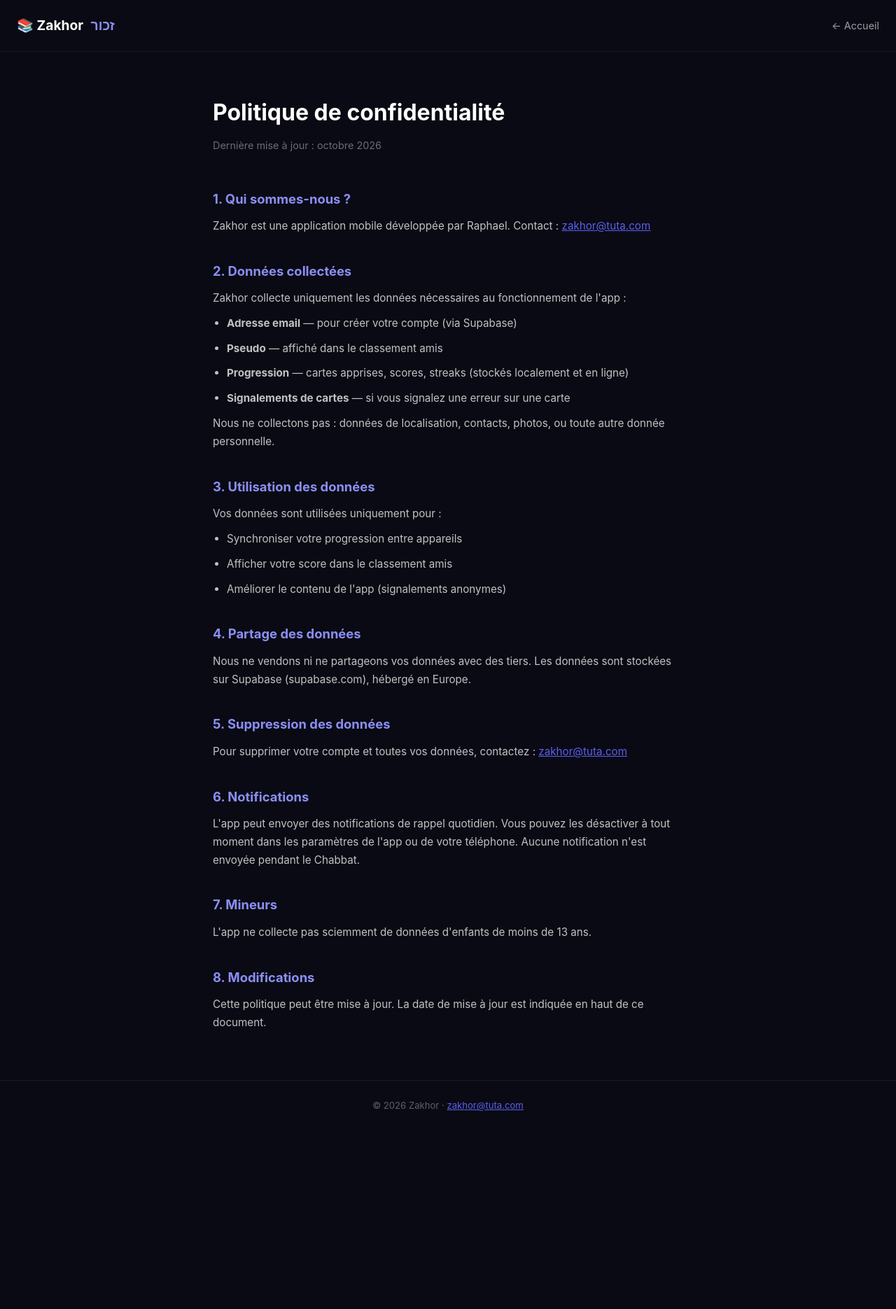
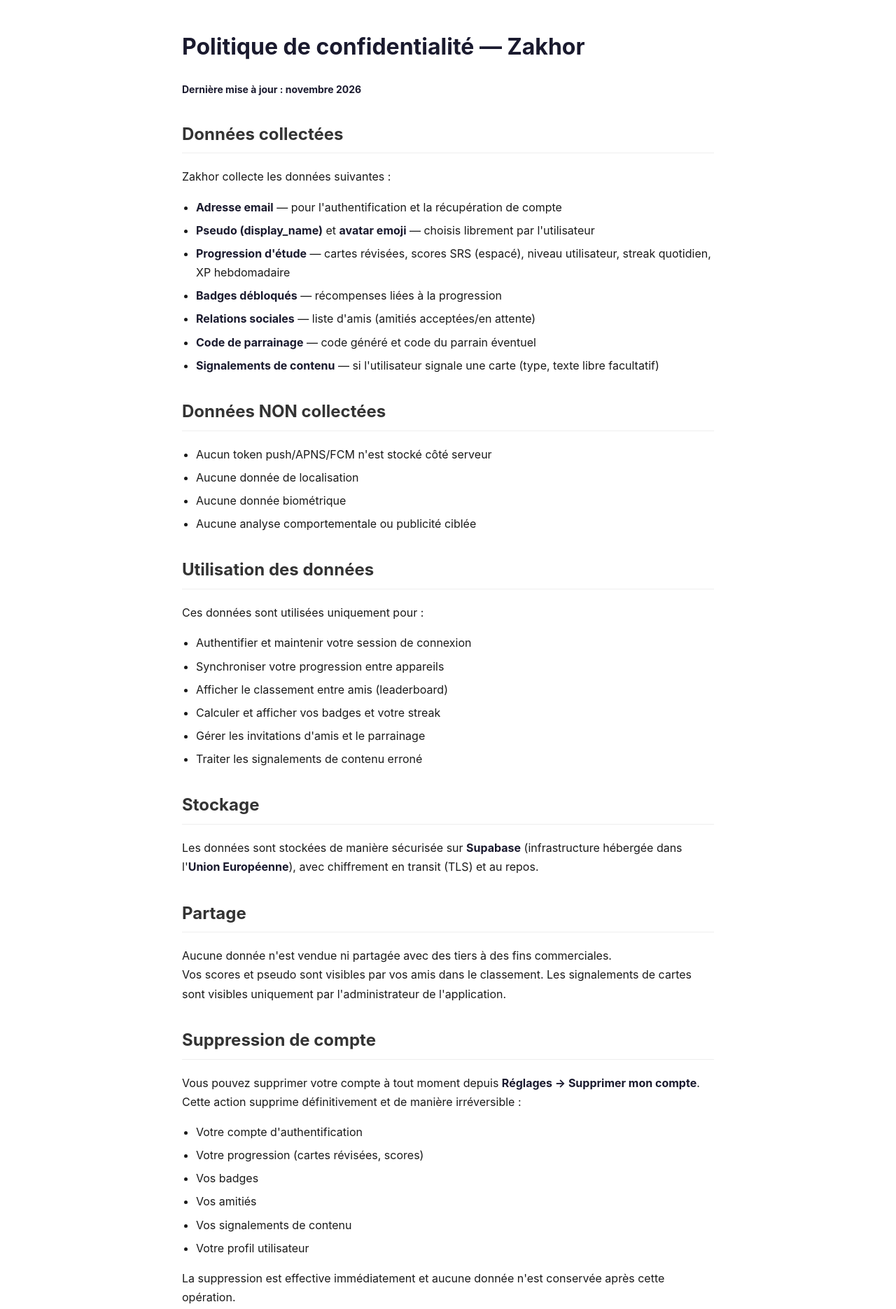
Before and after one commit to Raphencoder/zakhor-site, a plain HTML site: page privacy.html in a window 1280 px wide. Shown: the top 1870 px of the page at 70% size. Before the commit the page ends 1615 px from the top, so only its background shows below. Drawn offline with Linux system fonts and the light colour scheme.

Commit message:
chore: mise à jour politique de confidentialité — suppression compte, RGPD, données complètes

```diff
--- a/privacy.html
+++ b/privacy.html
@@ -5,95 +5,83 @@
   <meta name="viewport" content="width=device-width, initial-scale=1.0">
   <title>Politique de confidentialité — Zakhor</title>
   <style>
-    * { margin: 0; padding: 0; box-sizing: border-box; }
-    body {
-      background: #0A0A14;
-      color: #fff;
-      font-family: -apple-system, BlinkMacSystemFont, 'Segoe UI', sans-serif;
-      line-height: 1.7;
-    }
-    header {
-      padding: 20px 24px;
-      border-bottom: 1px solid #1a1a2e;
-      display: flex;
-      justify-content: space-between;
-      align-items: center;
-    }
-    .logo { font-size: 1.2rem; font-weight: 700; }
-    .logo span { color: #8b8ff5; margin-left: 6px; }
-    nav a { color: rgba(255,255,255,0.6); font-size: 0.9rem; text-decoration: none; }
-    nav a:hover { text-decoration: underline; }
-    .container {
-      max-width: 720px;
-      margin: 0 auto;
-      padding: 60px 24px;
-    }
-    h1 { font-size: 2rem; margin-bottom: 8px; }
-    .date { color: rgba(255,255,255,0.4); font-size: 0.9rem; margin-bottom: 48px; }
-    h2 { font-size: 1.15rem; margin: 36px 0 10px; color: #8b8ff5; }
-    p, li { color: rgba(255,255,255,0.75); font-size: 0.95rem; margin-bottom: 10px; }
+    body { font-family: -apple-system, BlinkMacSystemFont, 'Segoe UI', sans-serif; max-width: 760px; margin: 40px auto; padding: 0 20px; color: #1a1a1a; line-height: 1.7; }
+    h1 { color: #1a1a2e; }
+    h2 { color: #333; border-bottom: 1px solid #eee; padding-bottom: 6px; margin-top: 32px; }
     ul { padding-left: 20px; }
+    li { margin-bottom: 6px; }
+    strong { color: #1a1a2e; }
+    .updated { color: #666; font-size: 14px; }
     a { color: #5B5FEF; }
-    footer {
-      border-top: 1px solid #1a1a2e;
-      padding: 24px;
-      text-align: center;
-      font-size: 0.82rem;
-      color: rgba(255,255,255,0.35);
-    }
   </style>
 </head>
 <body>
+  <h1>Politique de confidentialité — Zakhor</h1>
+  <p class="updated"><strong>Dernière mise à jour : novembre 2026</strong></p>
 
-<header>
-  <div class="logo">📚 Zakhor <span>זכור</span></div>
-  <nav><a href="index.html">← Accueil</a></nav>
-</header>
-
-<div class="container">
-  <h1>Politique de confidentialité</h1>
-  <p class="date">Dernière mise à jour : octobre 2026</p>
-
-  <h2>1. Qui sommes-nous ?</h2>
-  <p>Zakhor est une application mobile développée par Raphael. Contact : <a href="mailto:zakhor@tuta.com">zakhor@tuta.com</a></p>
-
-  <h2>2. Données collectées</h2>
-  <p>Zakhor collecte uniquement les données nécessaires au fonctionnement de l'app :</p>
+  <h2>Données collectées</h2>
+  <p>Zakhor collecte les données suivantes :</p>
   <ul>
-    <li><strong>Adresse email</strong> — pour créer votre compte (via Supabase)</li>
-    <li><strong>Pseudo</strong> — affiché dans le classement amis</li>
-    <li><strong>Progression</strong> — cartes apprises, scores, streaks (stockés localement et en ligne)</li>
-    <li><strong>Signalements de cartes</strong> — si vous signalez une erreur sur une carte</li>
-  </ul>
-  <p>Nous ne collectons pas : données de localisation, contacts, photos, ou toute autre donnée personnelle.</p>
-
-  <h2>3. Utilisation des données</h2>
-  <p>Vos données sont utilisées uniquement pour :</p>
-  <ul>
-    <li>Synchroniser votre progression entre appareils</li>
-    <li>Afficher votre score dans le classement amis</li>
-    <li>Améliorer le contenu de l'app (signalements anonymes)</li>
+    <li><strong>Adresse email</strong> — pour l'authentification et la récupération de compte</li>
+    <li><strong>Pseudo (display_name)</strong> et <strong>avatar emoji</strong> — choisis librement par l'utilisateur</li>
+    <li><strong>Progression d'étude</strong> — cartes révisées, scores SRS (espacé), niveau utilisateur, streak quotidien, XP hebdomadaire</li>
+    <li><strong>Badges débloqués</strong> — récompenses liées à la progression</li>
+    <li><strong>Relations sociales</strong> — liste d'amis (amitiés acceptées/en attente)</li>
+    <li><strong>Code de parrainage</strong> — code généré et code du parrain éventuel</li>
+    <li><strong>Signalements de contenu</strong> — si l'utilisateur signale une carte (type, texte libre facultatif)</li>
   </ul>
 
-  <h2>4. Partage des données</h2>
-  <p>Nous ne vendons ni ne partageons vos données avec des tiers. Les données sont stockées sur Supabase (supabase.com), hébergé en Europe.</p>
+  <h2>Données NON collectées</h2>
+  <ul>
+    <li>Aucun token push/APNS/FCM n'est stocké côté serveur</li>
+    <li>Aucune donnée de localisation</li>
+    <li>Aucune donnée biométrique</li>
+    <li>Aucune analyse comportementale ou publicité ciblée</li>
+  </ul>
 
-  <h2>5. Suppression des données</h2>
-  <p>Pour supprimer votre compte et toutes vos données, contactez : <a href="mailto:zakhor@tuta.com">zakhor@tuta.com</a></p>
+  <h2>Utilisation des données</h2>
+  <p>Ces données sont utilisées uniquement pour :</p>
+  <ul>
+    <li>Authentifier et maintenir votre session de connexion</li>
+    <li>Synchroniser votre progression entre appareils</li>
+    <li>Afficher le classement entre amis (leaderboard)</li>
+    <li>Calculer et afficher vos badges et votre streak</li>
+    <li>Gérer les invitations d'amis et le parrainage</li>
+    <li>Traiter les signalements de contenu erroné</li>
+  </ul>
 
-  <h2>6. Notifications</h2>
-  <p>L'app peut envoyer des notifications de rappel quotidien. Vous pouvez les désactiver à tout moment dans les paramètres de l'app ou de votre téléphone. Aucune notification n'est envoyée pendant le Chabbat.</p>
+  <h2>Stockage</h2>
+  <p>Les données sont stockées de manière sécurisée sur <strong>Supabase</strong> (infrastructure hébergée dans l'<strong>Union Européenne</strong>), avec chiffrement en transit (TLS) et au repos.</p>
 
-  <h2>7. Mineurs</h2>
-  <p>L'app ne collecte pas sciemment de données d'enfants de moins de 13 ans.</p>
+  <h2>Partage</h2>
+  <p>Aucune donnée n'est vendue ni partagée avec des tiers à des fins commerciales.<br>
+  Vos scores et pseudo sont visibles par vos amis dans le classement. Les signalements de cartes sont visibles uniquement par l'administrateur de l'application.</p>
 
-  <h2>8. Modifications</h2>
-  <p>Cette politique peut être mise à jour. La date de mise à jour est indiquée en haut de ce document.</p>
-</div>
+  <h2>Suppression de compte</h2>
+  <p>Vous pouvez supprimer votre compte à tout moment depuis <strong>Réglages → Supprimer mon compte</strong>.<br>
+  Cette action supprime définitivement et de manière irréversible :</p>
+  <ul>
+    <li>Votre compte d'authentification</li>
+    <li>Votre progression (cartes révisées, scores)</li>
+    <li>Vos badges</li>
+    <li>Vos amitiés</li>
+    <li>Vos signalements de contenu</li>
+    <li>Votre profil utilisateur</li>
+  </ul>
+  <p>La suppression est effective immédiatement et aucune donnée n'est conservée après cette opération.</p>
 
-<footer>
-  © 2026 Zakhor · <a href="mailto:zakhor@tuta.com">zakhor@tuta.com</a>
-</footer>
+  <h2>Vos droits (RGPD)</h2>
+  <p>Conformément au Règlement Général sur la Protection des Données (RGPD), vous disposez des droits suivants :</p>
+  <ul>
+    <li><strong>Droit d'accès</strong> — obtenir une copie de vos données</li>
+    <li><strong>Droit de rectification</strong> — corriger votre pseudo ou email</li>
+    <li><strong>Droit à l'effacement</strong> — supprimer votre compte et toutes vos données</li>
+    <li><strong>Droit à la portabilité</strong> — recevoir vos données dans un format lisible</li>
+  </ul>
+  <p>Pour exercer ces droits, contactez-nous à l'adresse ci-dessous.</p>
 
+  <h2>Contact</h2>
+  <p>Pour toute question relative à la confidentialité :<br>
+  📧 <a href="mailto:raphael@zakhor.app">raphael@zakhor.app</a></p>
 </body>
 </html>
```
